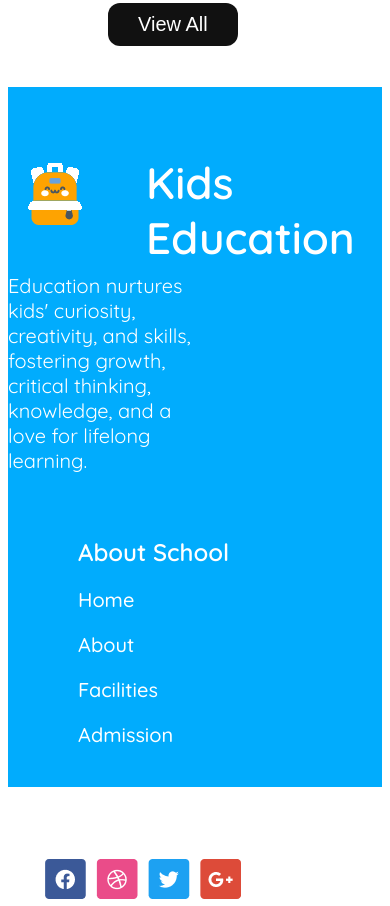
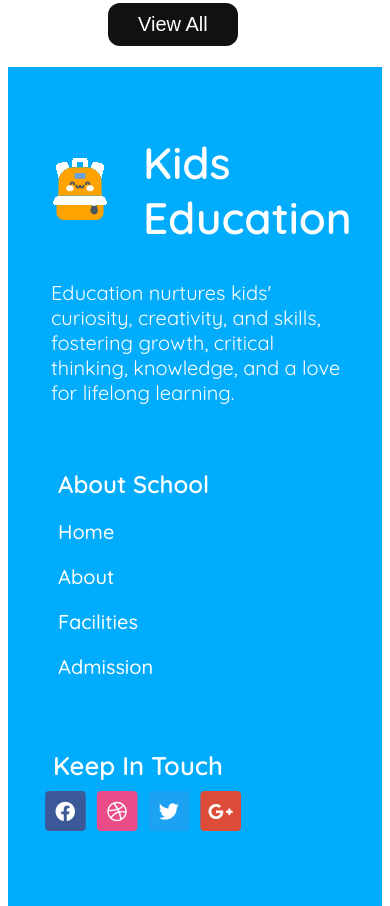
Before and after one commit to mrabdurrahim/B11-A2-Kids-School, a plain HTML site: page kids.html in a window 390 px wide. Shown: the part 3817-4723 px from the top of the page. Drawn offline with Linux system fonts and the light colour scheme.

Commit message:
final commit

```diff
--- a/style/style.css
+++ b/style/style.css
@@ -710,51 +710,59 @@
     top: -18px;
   }
   .foot-container{
+    height: 1300px;
     display: flex;
     flex-direction: column;
     max-width: 400px;
-    max-height:700px;
+
     width: 100%;
     margin-left: 0;
-    margin-top: 100px;
+    margin-top: 80px;
+  }
+  .foot-sub{
+    margin-left: 25px;
   }
   .foot-logo{
-    margin: 8px;
     text-align: left;
   }
   .foot{
+    display: flex;
+    justify-content: center;
+    align-items: center;
     margin: 8px;
   }
   .foot-head{
-    padding-left: 50px;
+    padding-left: 30px;
   }
 
   .foot-text{
-    margin: 0;
+    margin-left: 18px;
     text-align: left;
-    max-width: 200px;
+    max-width: 300px;
     width: 100%;
   }
   .foot-menu{
     display: flex;
     flex-direction: column;
-    padding-left: 50px;
+    padding-left: 30px;
     margin: 0;
     justify-content: center;
   }
   .social{
     display: flex;
     flex-direction: column;
-    height: 300px;
+
     margin: 0;
     padding: 0;
   }
   .touch{
+    max-height:100px;
     text-align: center;
     margin:50px 10px 10px 20px;
     padding: 0;
   }
   .social-logo{
+    max-height:500px;
     display: flex;
     flex-direction: row;
     justify-content: center;
```
Also changed, not shown: kids.html (+0 -1 lines).
